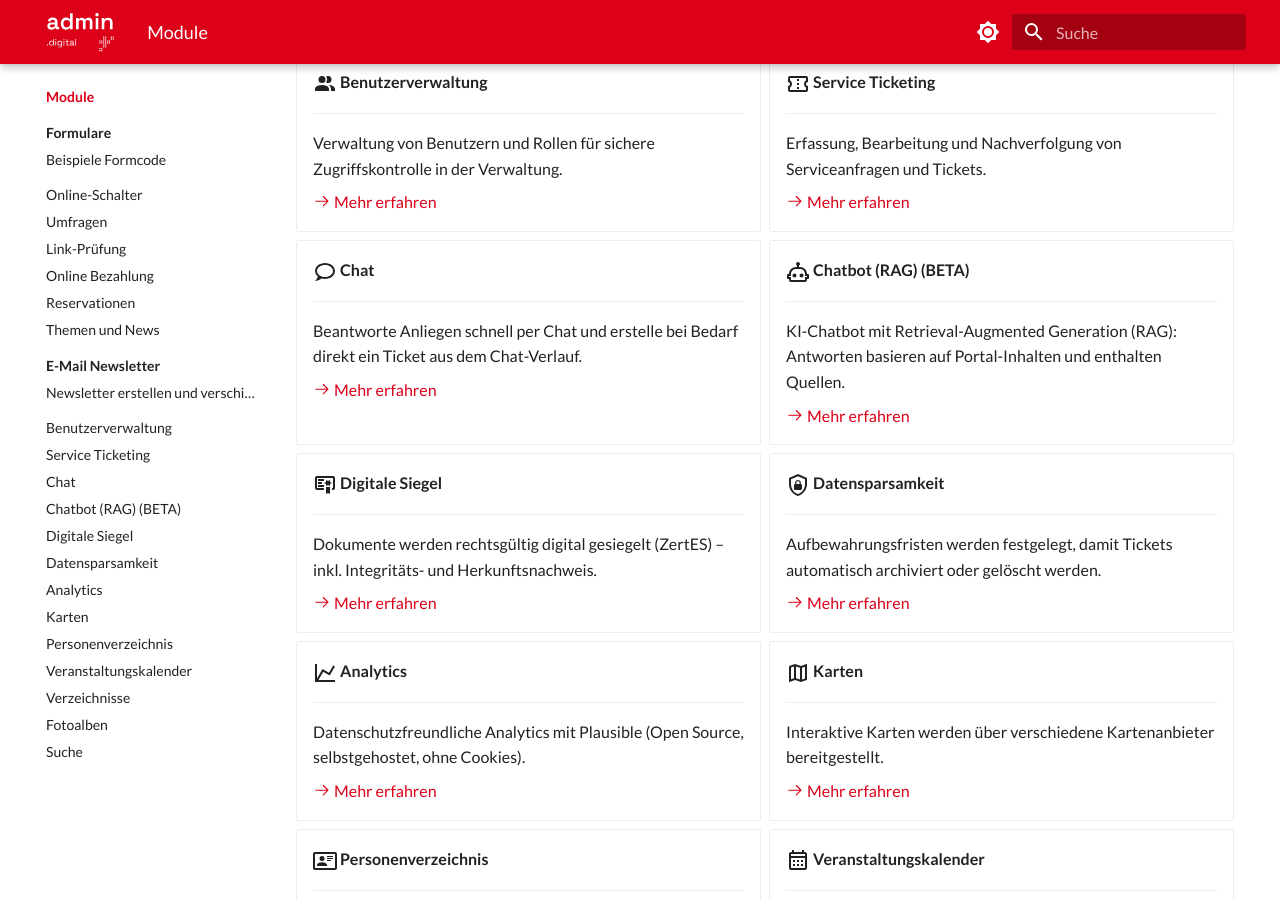
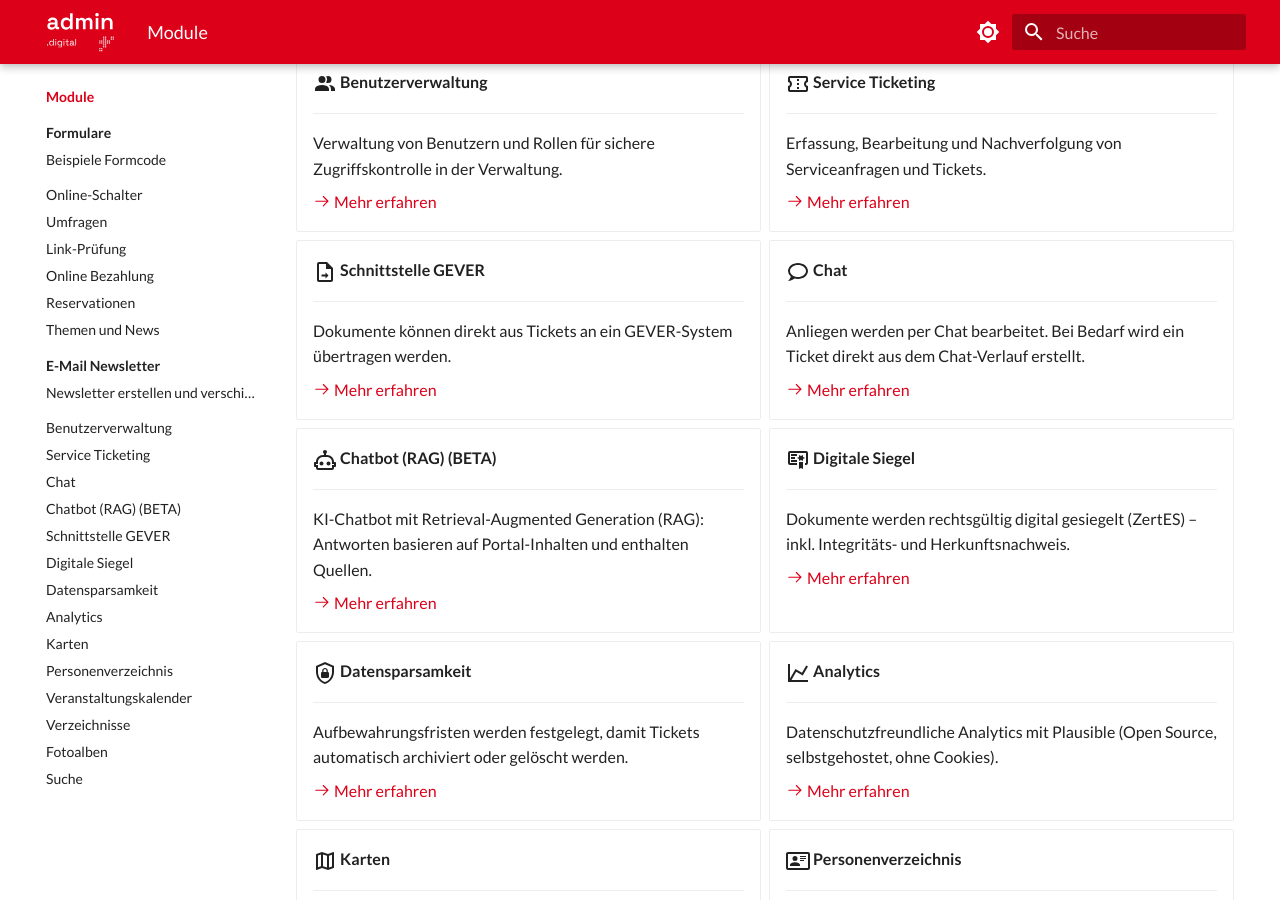
Before and after one commit to seantis/docs-admin-digital, an MkDocs documentation site: the page built from content/module/index.md, in a window 1280 px wide and 900 px high, scrolled down 1092 px. Built offline with MkDocs 1.6.1 and Material for MkDocs 9.7.7, drawn with Linux system fonts in a browser that asks for light colours.

Commit message:
GEVER Schnittstelle

```diff
--- a/content/module/index.md
+++ b/content/module/index.md
@@ -90,11 +90,19 @@ admin.digital bietet eine Reihe von Modulen, die speziell auf die Bedürfnisse d
 
     [:octicons-arrow-right-24: Mehr erfahren](/module/service-ticketing/)
 
+-   :material-file-send-outline:{ .lg .middle } **Schnittstelle GEVER**
+
+    ---
+
+    Dokumente können direkt aus Tickets an ein GEVER-System übertragen werden.
+
+    [:octicons-arrow-right-24: Mehr erfahren](/module/gever/)
+
 -   :material-chat-outline:{ .lg .middle } **Chat**
 
     ---
 
-    Beantworte Anliegen schnell per Chat und erstelle bei Bedarf direkt ein Ticket aus dem Chat-Verlauf.
+    Anliegen werden per Chat bearbeitet. Bei Bedarf wird ein Ticket direkt aus dem Chat-Verlauf erstellt.
 
     [:octicons-arrow-right-24: Mehr erfahren](/module/chat/)
 
--- a/mkdocs.yml
+++ b/mkdocs.yml
@@ -95,6 +95,7 @@ nav:
       - Service Ticketing: module/service-ticketing/index.md
       - Chat: module/chat/index.md
       - Chatbot (RAG) (BETA): module/chatbot/index.md
+      - Schnittstelle GEVER: module/gever/index.md
       - Digitale Siegel: module/digitale-siegel/index.md
       - Datensparsamkeit: module/datensparsamkeit/index.md
       - Analytics: module/analytics/index.md
```
Also changed, not shown: content/module/gever/index.md (added, +29 -0 lines).
